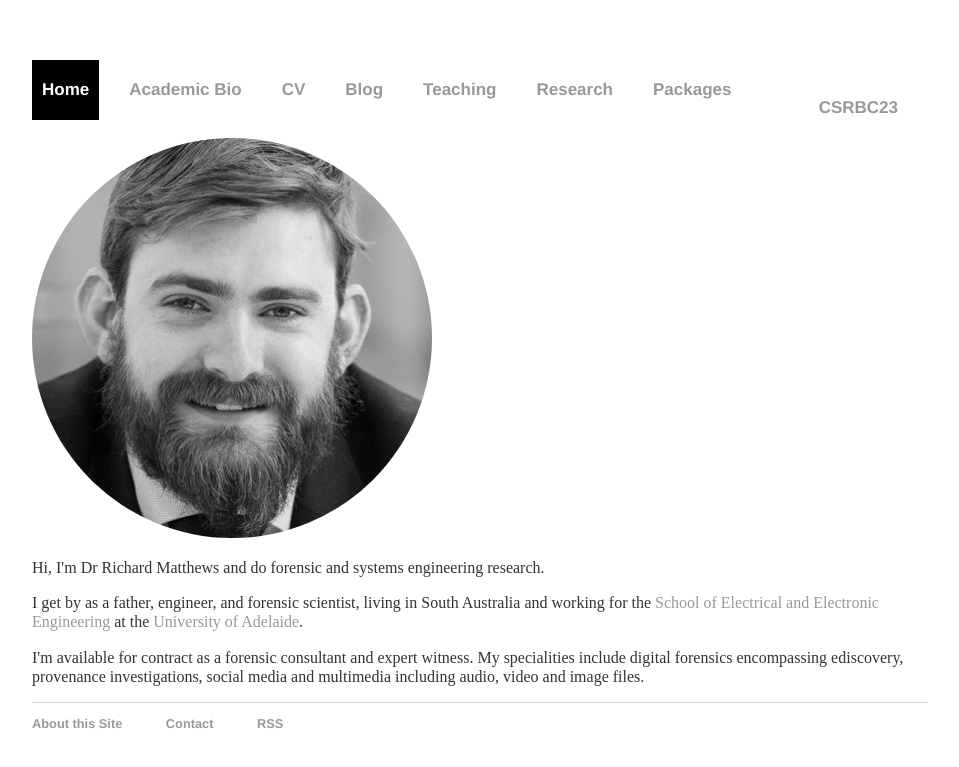
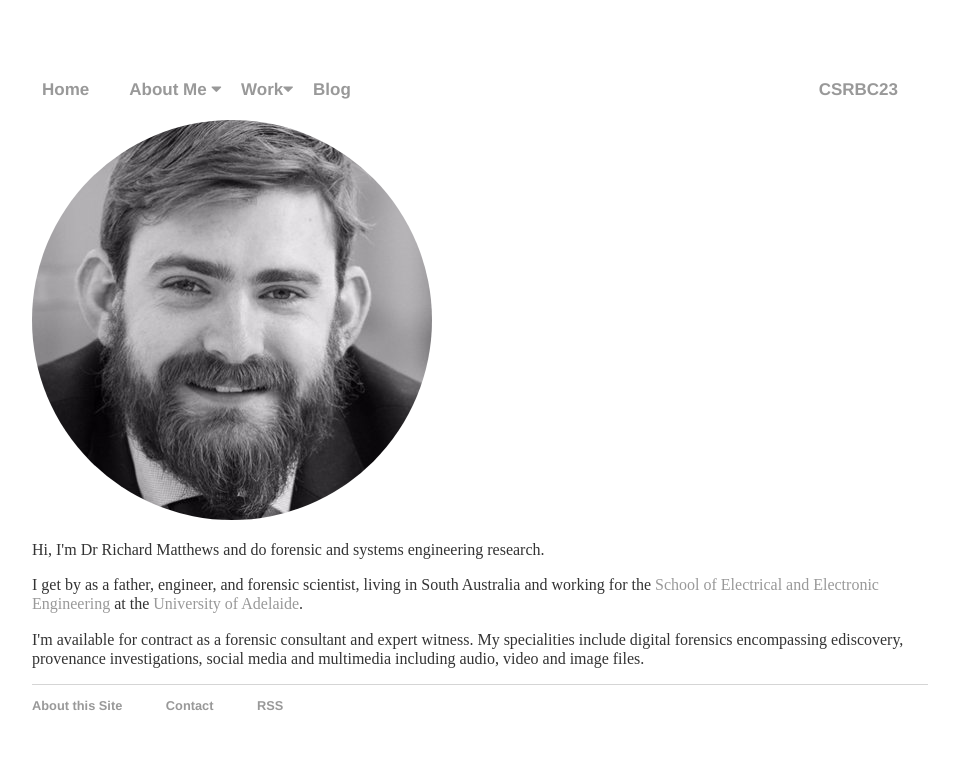
Before and after one commit to rhematt/rhematt.github.io, a Jekyll site: the page built from index.html, in a window 1280 px wide. Shown: the top 767 px of the page, without its empty margins (160-1119 px from the left). Built offline with Jekyll 4.4.1, drawn with Linux system fonts in a browser that asks for light colours.

Commit message:
Update default.html

```diff
--- a/_layouts/default.html
+++ b/_layouts/default.html
@@ -4,21 +4,30 @@
 			<title>{{ page.title }}</title>
 			<!-- link to main stylesheet -->
 			<link rel="stylesheet" type="text/css" href="/css/main.css">
+			<link rel="stylesheet" href="https://cdnjs.cloudflare.com/ajax/libs/font-awesome/4.7.0/css/font-awesome.min.css">
 			<script src="http://code.highcharts.com/highcharts.js"></script>
 			<meta name="viewport" content="width=device-width, initial-scale=1.0">
 		</head>
 		<body>
 			<nav>
-				<ul>
-					<li><a class="active" href="/">Home</a></li>
-					<li><a href="/about">Academic Bio</a></li>
-					<li><a href="/cv">CV</a></li>
-					<li><a href="/blog">Blog</a></li>
-					<li><a href="/teaching">Teaching</a></li>
-					<li><a href="/research">Research</a></li>
-					<li><a href="/packages">Packages</a></li>
-					<li><a href="/CSRBC23" class="right">CSRBC23</a></li>
-				</ul>
+				<a href="/">Home</a>
+				<div class="dropdown">
+    					About Me <i class="fa fa-caret-down"> </i>
+    					<div class="dropdown-content">
+     						 <a href="/about">Academic Bio</a>
+      						<a href="/cv">CV</a>
+    					</div>
+				</div>
+				<div class="dropdown">Work<i class="fa fa-caret-down"></i>
+    					<div class="dropdown-content">
+     						<a href="/teaching">Teaching</a>
+      						<a href="/research">Research</a>
+      						<a href="/packages">Packages</a>
+    					</div>
+				</div>
+				<a href="/blog">Blog</a>
+
+				<a href="/CSRBC23" class="right">CSRBC23</a>
 			</nav>
 			<div class="container">
 
```
